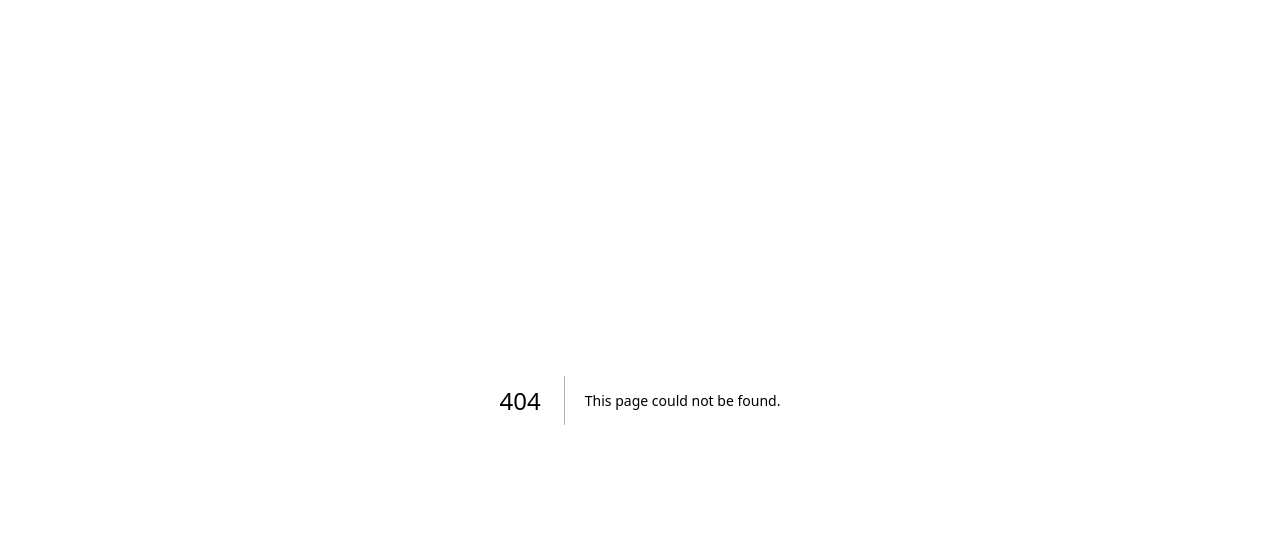
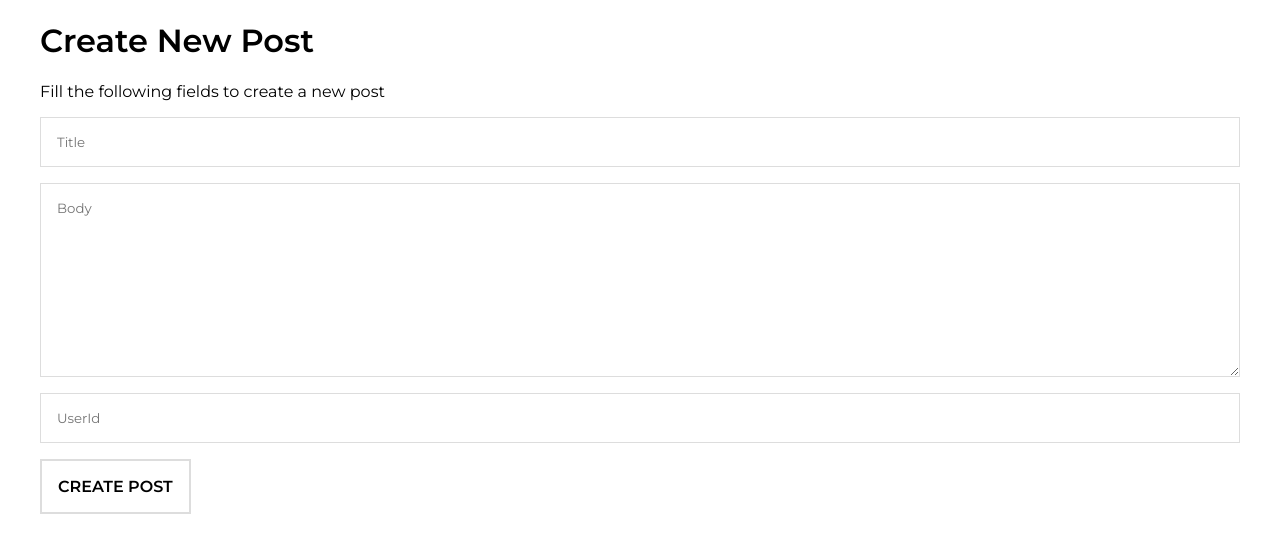
Before and after one commit to Sashankr/JSON-Placeholder-Project-RTKQ, a Next.js app: page /createPost in a window 1280 px wide. Before the commit this address had no page. Shown: the top 552 px of the page. Built offline with nearby package versions, Linux system fonts and the light colour scheme.

Commit message:
created new post create page

```diff
--- /dev/null
+++ b/src/pages/createPost.js
@@ -0,0 +1,33 @@
+import React from "react";
+import globalStyle from "@/styles/Home.module.css";
+import styles from "@/styles/createPost.module.css";
+
+const createPost = () => {
+  return (
+    <div className={globalStyle.container}>
+      <div className={styles["create-post"]}>
+        <h1>Create New Post</h1>
+        <p>Fill the following fields to create a new post</p>
+        <form
+          onSubmit={(e) => {
+            e.preventDefault();
+          }}
+        >
+          <input type="text" placeholder="Title" required />
+          <textarea
+            name=""
+            id=""
+            cols="30"
+            rows="10"
+            placeholder="Body"
+            required
+          ></textarea>
+          <input type="text" placeholder="UserId" required />
+          <button type="submit">Create Post</button>
+        </form>
+      </div>
+    </div>
+  );
+};
+
+export default createPost;
--- /dev/null
+++ b/src/styles/createPost.module.css
@@ -0,0 +1,29 @@
+.create-post form {
+  display: flex;
+  flex-direction: column;
+}
+
+.create-post input,
+.create-post textarea {
+  font-family: "Montserrat", sans-serif;
+  border: 1px solid #ddd;
+  padding: 1rem;
+  margin-bottom: 1rem;
+}
+
+.create-post button {
+  width: max-content;
+  padding: 1rem;
+  border: 2px solid #ddd;
+  background: transparent;
+  font-family: "Montserrat", sans-serif;
+  font-weight: 600;
+  font-size: 1rem;
+  text-transform: uppercase;
+  transition: 0.4s ease;
+  cursor: pointer;
+}
+
+.create-post button:hover {
+  border-color: #743ad5;
+}
```
